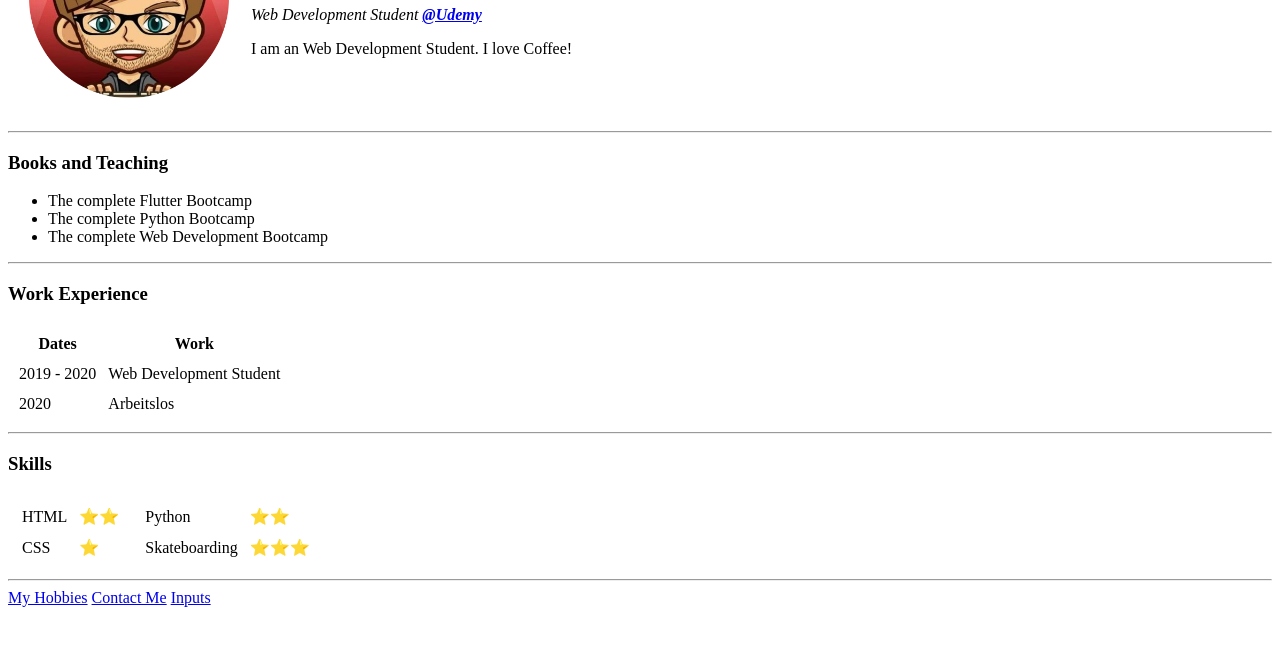
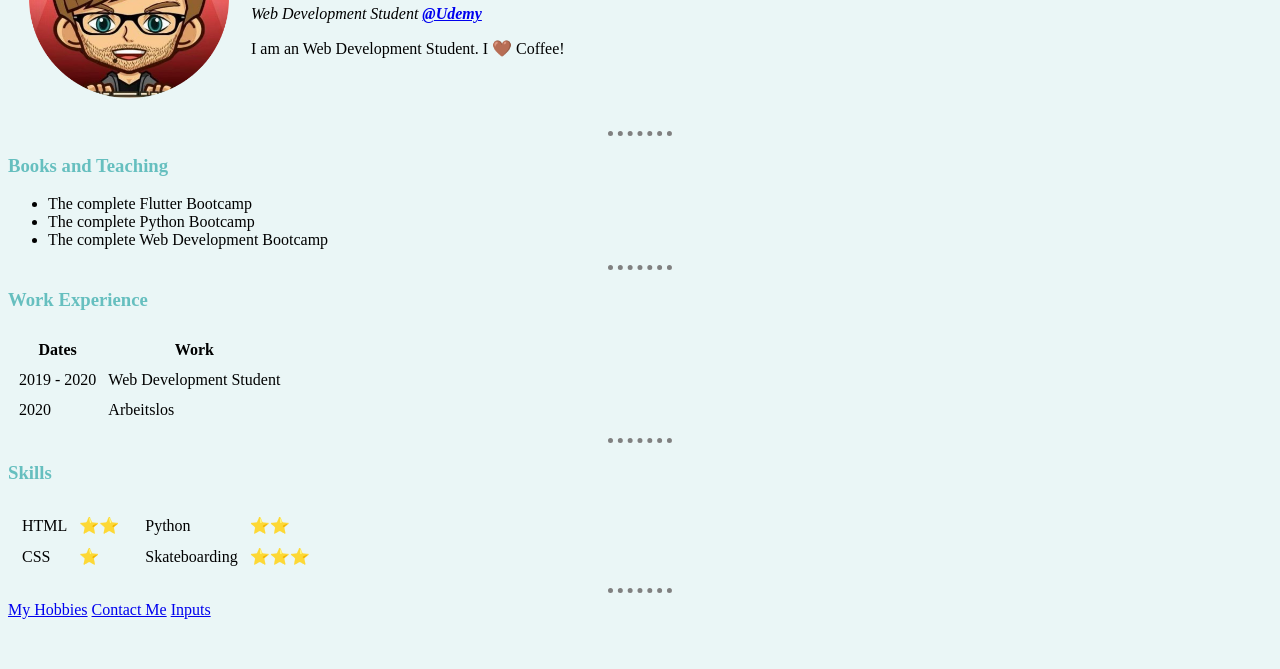
Before and after one commit to Fehldruck/cv, a plain HTML site: page index.html in a window 1280 px wide. Shown: the part 131-800 px from the top of the page. Drawn offline with Linux system fonts and the light colour scheme.

Commit message:
Add files via upload

```diff
--- /dev/null
+++ b/css/styles.css
@@ -0,0 +1,24 @@
+body {
+  background-color: #EAF6F6;
+}
+
+hr {
+  border-color: grey;
+  border-width: 5px;
+  border-style: none;
+  border-top-style: dotted;
+  width: 5%;
+}
+
+img {
+  width: 200px;
+  height: auto;
+}
+
+h1 {
+  color: #66BFBF;
+}
+
+h3 {
+  color: #66BFBF;
+}
--- a/index.html
+++ b/index.html
@@ -4,16 +4,17 @@
 <head>
   <meta charset="utf-8">
   <title>☢ Rico's Personal Site</title>
+  <link rel="stylesheet" href="css/styles.css">
 </head>
 
 <body>
   <table cellspacing="20">
     <tr>
-      <td><img src="images/rico.png" alt="rico profile picture" width="200" height="200"></td>
+      <td><img src="images/rico.png" alt="rico profile picture"></td>
       <td>
         <h1> Rico Kullmann</h1>
         <p><em>Web Development Student <b><a href="https://www.udemy.com/">@Udemy</a></b></em></p>
-        <p>I am an Web Development Student. I love Coffee!</p>
+        <p>I am an Web Development Student. I 🤎 Coffee!</p>
       </td>
     </tr>
   </table>
```
Also changed, not shown: contact.html (+1 -0 lines), hobbies.html (+1 -0 lines), inputs.html (+1 -0 lines).
